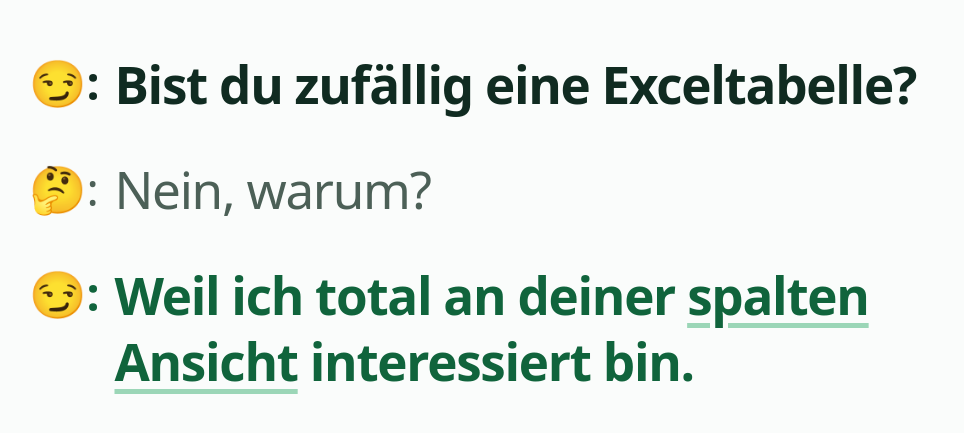
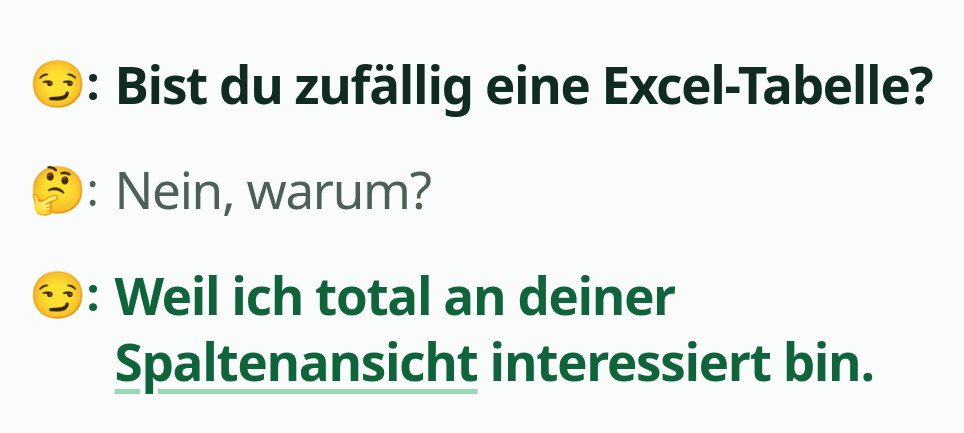
Before and after one commit to WildesBambi/dulauch, a plain HTML site: page spaltenansicht/index.html in a window 1280 px wide. Shown: the part 177-610 px from the top of the page, without its empty margins (131-1095 px from the left). Drawn offline with Linux system fonts and the light colour scheme.

Commit message:
Correct spelling of Excel-Tabelle and Spaltenansicht

```diff
--- a/spaltenansicht/index.html
+++ b/spaltenansicht/index.html
@@ -34,9 +34,9 @@
 </head>
 <body>
 <main aria-label="Ein kleiner Flirt">
-<p><span class="emoji">😏:</span><span>Bist du zufällig eine Exceltabelle?</span></p>
+<p><span class="emoji">😏:</span><span>Bist du zufällig eine Excel-Tabelle?</span></p>
 <p class="reply"><span class="emoji">🤔:</span><span>Nein, warum?</span></p>
-<p class="punchline"><span class="emoji">😏:</span><span>Weil ich total an deiner <strong>spalten Ansicht</strong> interessiert bin.</span></p>
+<p class="punchline"><span class="emoji">😏:</span><span>Weil ich total an deiner <strong>Spaltenansicht</strong> interessiert bin.</span></p>
 </main>
 </body>
 </html>
```
